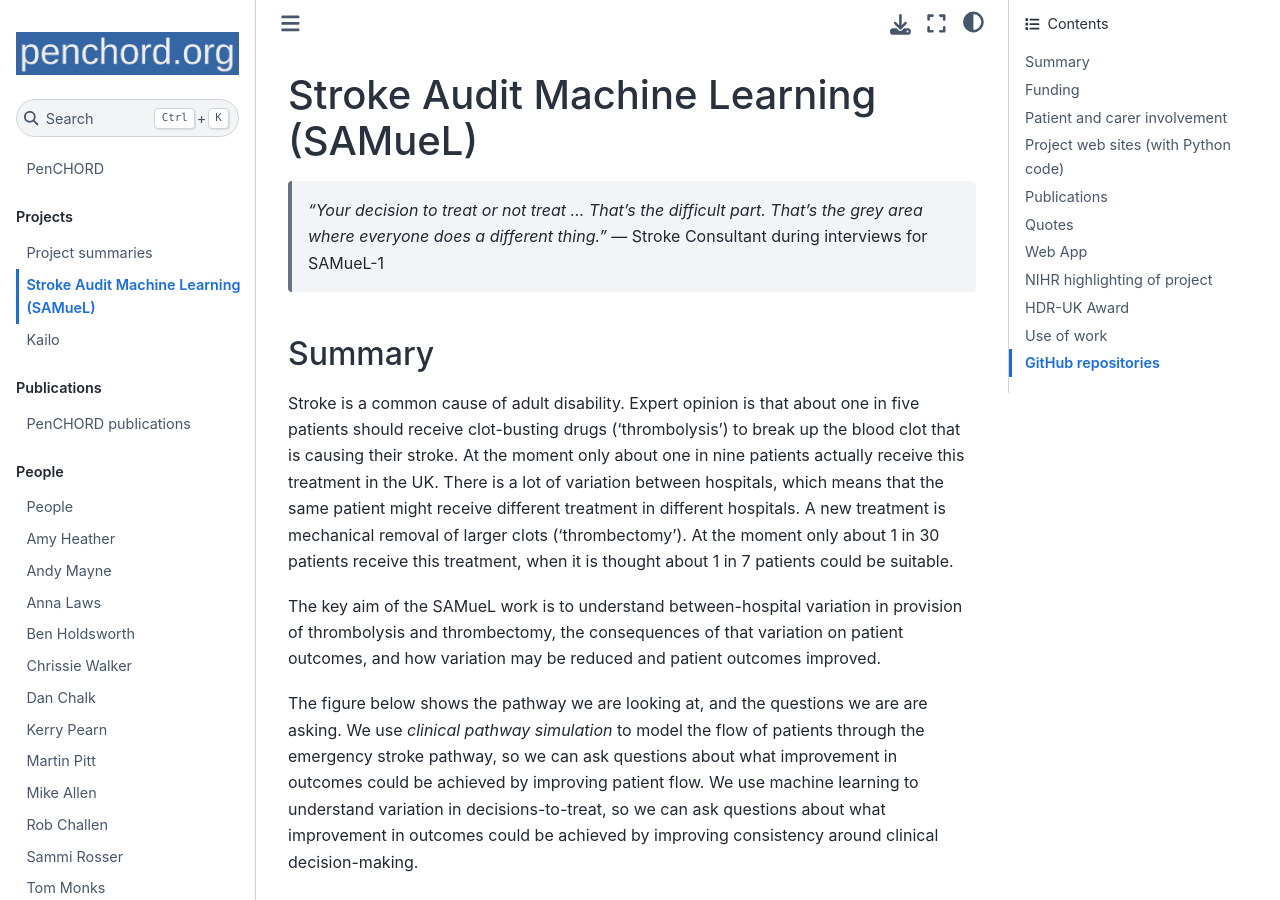
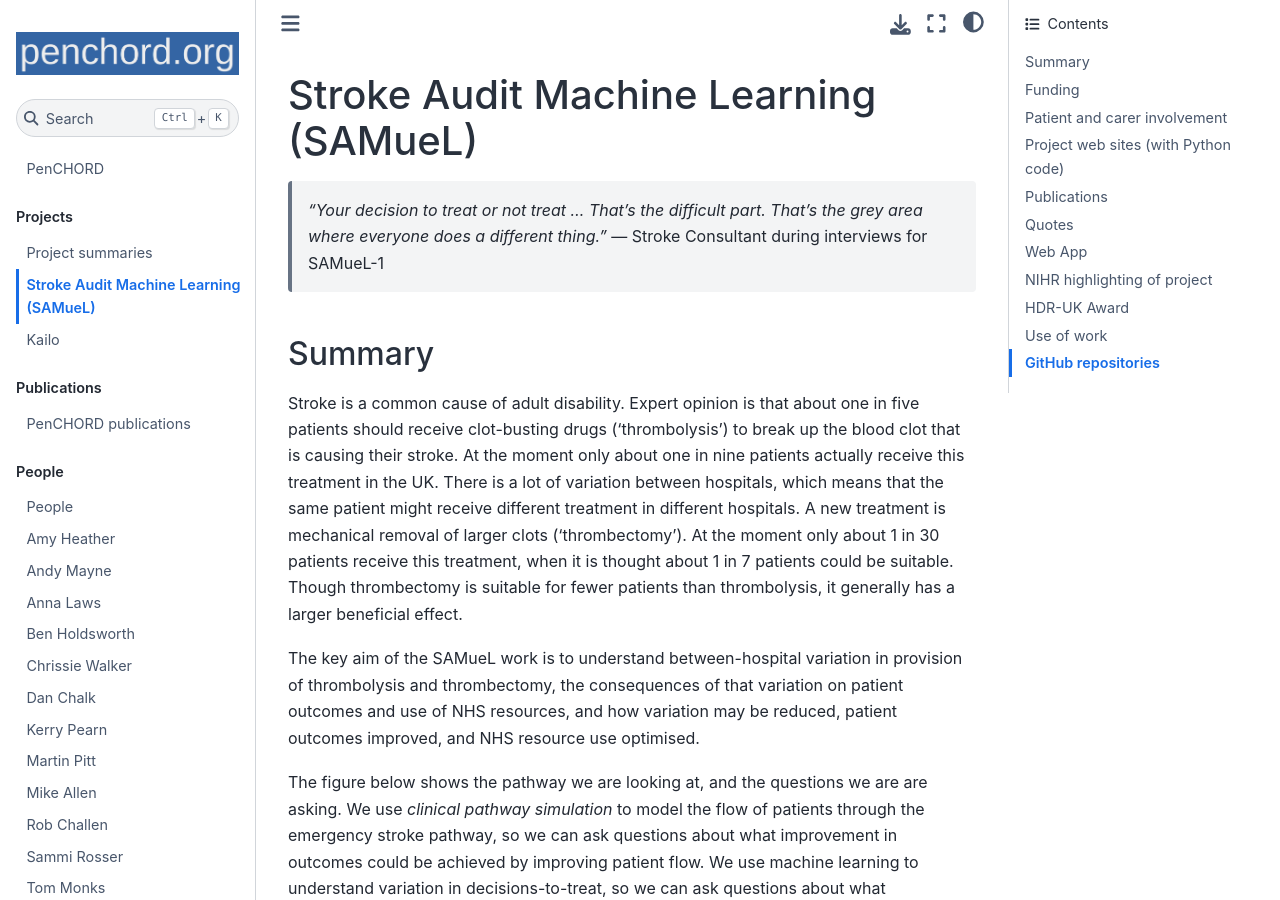
Before and after one commit to penchord/web, a Jupyter Book: the page built from project_pages/samuel_1.md, in a window 1280 px wide and 900 px high. Built offline with Jupyter Book 1.0.4 settings and Sphinx 7.4.7 and the Sphinx Book theme 1.1.4, drawn with Linux system fonts in a browser that asks for light colours.

Commit message:
Update SAM

```diff
--- a/project_pages/samuel_1.md
+++ b/project_pages/samuel_1.md
@@ -4,9 +4,9 @@
 
 ## Summary
 
-Stroke is a common cause of adult disability. Expert opinion is that about one in five patients should receive clot-busting drugs ('thrombolysis') to break up the blood clot that is causing their stroke. At the moment only about one in nine patients actually receive this treatment in the UK. There is a lot of variation between hospitals, which means that the same patient might receive different treatment in different hospitals. A new treatment is mechanical removal of larger clots ('thrombectomy'). At the moment only about 1 in 30 patients receive this treatment, when it is thought about 1 in 7 patients could be suitable.
+Stroke is a common cause of adult disability. Expert opinion is that about one in five patients should receive clot-busting drugs ('thrombolysis') to break up the blood clot that is causing their stroke. At the moment only about one in nine patients actually receive this treatment in the UK. There is a lot of variation between hospitals, which means that the same patient might receive different treatment in different hospitals. A new treatment is mechanical removal of larger clots ('thrombectomy'). At the moment only about 1 in 30 patients receive this treatment, when it is thought about 1 in 7 patients could be suitable. Though thrombectomy is suitable for fewer patients than thrombolysis, it generally has a larger beneficial effect.
 
-The key aim of the SAMueL work is to understand between-hospital variation in provision of thrombolysis and thrombectomy, the consequences of that variation on patient outcomes, and how variation may be reduced and patient outcomes improved.
+The key aim of the SAMueL work is to understand between-hospital variation in provision of thrombolysis and thrombectomy, the consequences of that variation on patient outcomes and use of NHS resources, and how variation may be reduced, patient outcomes improved, and NHS resource use optimised.
 
 The figure below shows the pathway we are looking at, and the questions we are are asking. We use *clinical pathway simulation* to model the flow of patients through the emergency stroke pathway, so we can ask questions about what improvement in outcomes could be achieved by improving patient flow. We use machine learning to understand variation in decisions-to-treat, so we can ask questions about what improvement in outcomes could be achieved by improving consistency around clinical decision-making.
 
```
